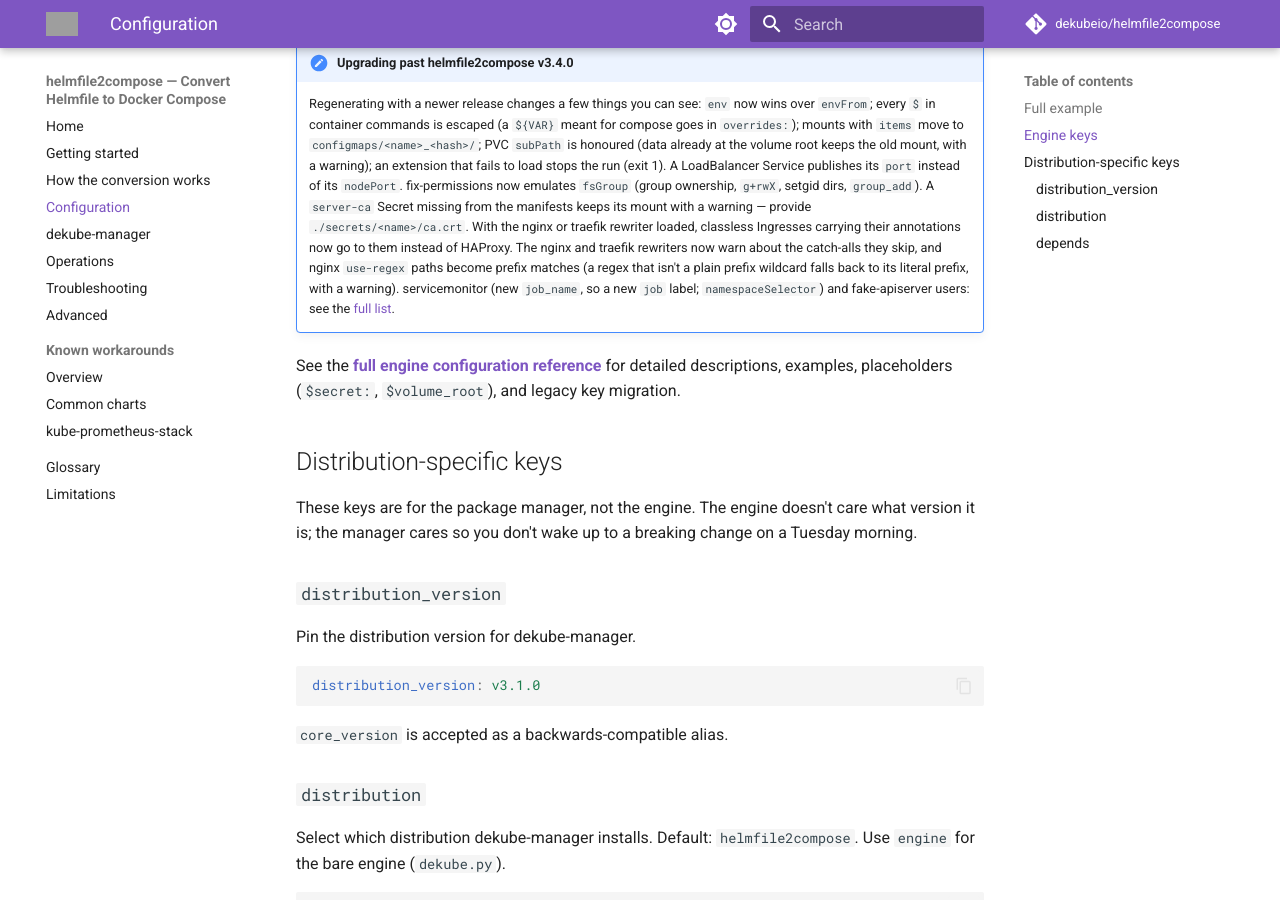
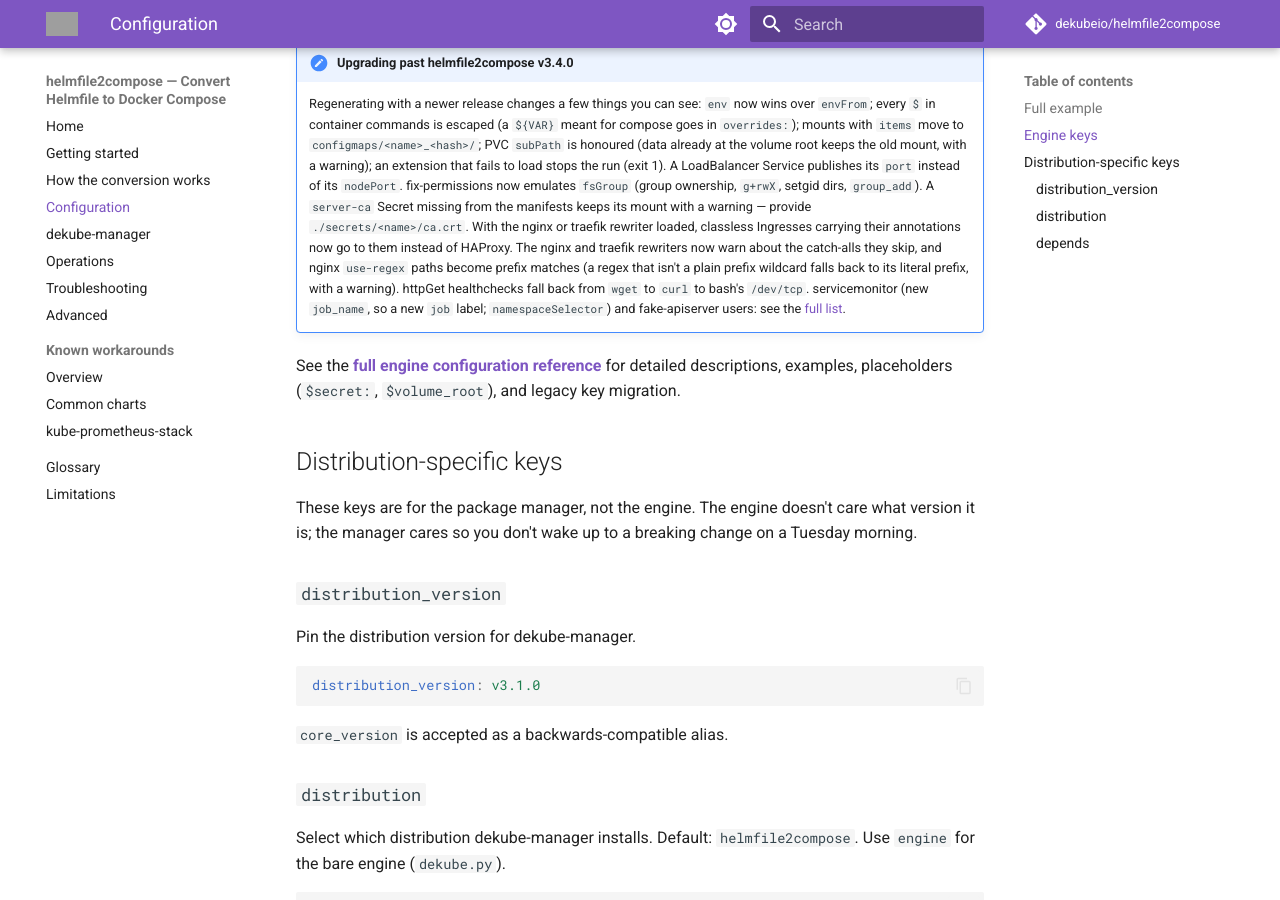
Before and after one commit to dekubeio/helmfile2compose-docs, an MkDocs documentation site: the page built from docs/configuration.md, in a window 1280 px wide and 900 px high, scrolled down 2017 px. Built offline with MkDocs 1.6.1 and Material for MkDocs 9.7.7, drawn with Linux system fonts in a browser that asks for light colours; comment, search, counter and statistics services are not loaded; grey boxes are pictures that could not be loaded.

Commit message:
docs: httpGet healthcheck falls back wget -> curl -> bash /dev/tcp

```diff
--- a/docs/configuration.md
+++ b/docs/configuration.md
@@ -76,7 +76,7 @@
     If you were hand-escaping `$$` in chart values or `replacements:` to work around passwords getting mangled by compose interpolation, remove it now — you'd otherwise get `$$$$`. Conversely, a `${VAR}` you meant for compose interpolation but that arrives through chart values or `replacements:` is now taken literally; move it into `overrides:`, which stays raw.
 
 !!! note "Upgrading past helmfile2compose v3.4.0"
-    Regenerating with a newer release changes a few things you can see: `env` now wins over `envFrom`; every `$` in container commands is escaped (a `${VAR}` meant for compose goes in `overrides:`); mounts with `items` move to `configmaps/<name>_<hash>/`; PVC `subPath` is honoured (data already at the volume root keeps the old mount, with a warning); an extension that fails to load stops the run (exit 1). A LoadBalancer Service publishes its `port` instead of its `nodePort`. fix-permissions now emulates `fsGroup` (group ownership, `g+rwX`, setgid dirs, `group_add`). A `server-ca` Secret missing from the manifests keeps its mount with a warning — provide `./secrets/<name>/ca.crt`. With the nginx or traefik rewriter loaded, classless Ingresses carrying their annotations now go to them instead of HAProxy. The nginx and traefik rewriters now warn about the catch-alls they skip, and nginx `use-regex` paths become prefix matches (a regex that isn't a plain prefix wildcard falls back to its literal prefix, with a warning). servicemonitor (new `job_name`, so a new `job` label; `namespaceSelector`) and fake-apiserver users: see the [full list](https://docs.dekube.io/reference/config/#upgrading-from-engine-v170).
+    Regenerating with a newer release changes a few things you can see: `env` now wins over `envFrom`; every `$` in container commands is escaped (a `${VAR}` meant for compose goes in `overrides:`); mounts with `items` move to `configmaps/<name>_<hash>/`; PVC `subPath` is honoured (data already at the volume root keeps the old mount, with a warning); an extension that fails to load stops the run (exit 1). A LoadBalancer Service publishes its `port` instead of its `nodePort`. fix-permissions now emulates `fsGroup` (group ownership, `g+rwX`, setgid dirs, `group_add`). A `server-ca` Secret missing from the manifests keeps its mount with a warning — provide `./secrets/<name>/ca.crt`. With the nginx or traefik rewriter loaded, classless Ingresses carrying their annotations now go to them instead of HAProxy. The nginx and traefik rewriters now warn about the catch-alls they skip, and nginx `use-regex` paths become prefix matches (a regex that isn't a plain prefix wildcard falls back to its literal prefix, with a warning). httpGet healthchecks fall back from `wget` to `curl` to bash's `/dev/tcp`. servicemonitor (new `job_name`, so a new `job` label; `namespaceSelector`) and fake-apiserver users: see the [full list](https://docs.dekube.io/reference/config/#upgrading-from-engine-v170).
 
 See the **[full engine configuration reference](https://docs.dekube.io/reference/config/)** for detailed descriptions, examples, placeholders (`$secret:`, `$volume_root`), and legacy key migration.
 
```
Also changed, not shown: docs/how-conversion-works.md (+1 -1 lines).
